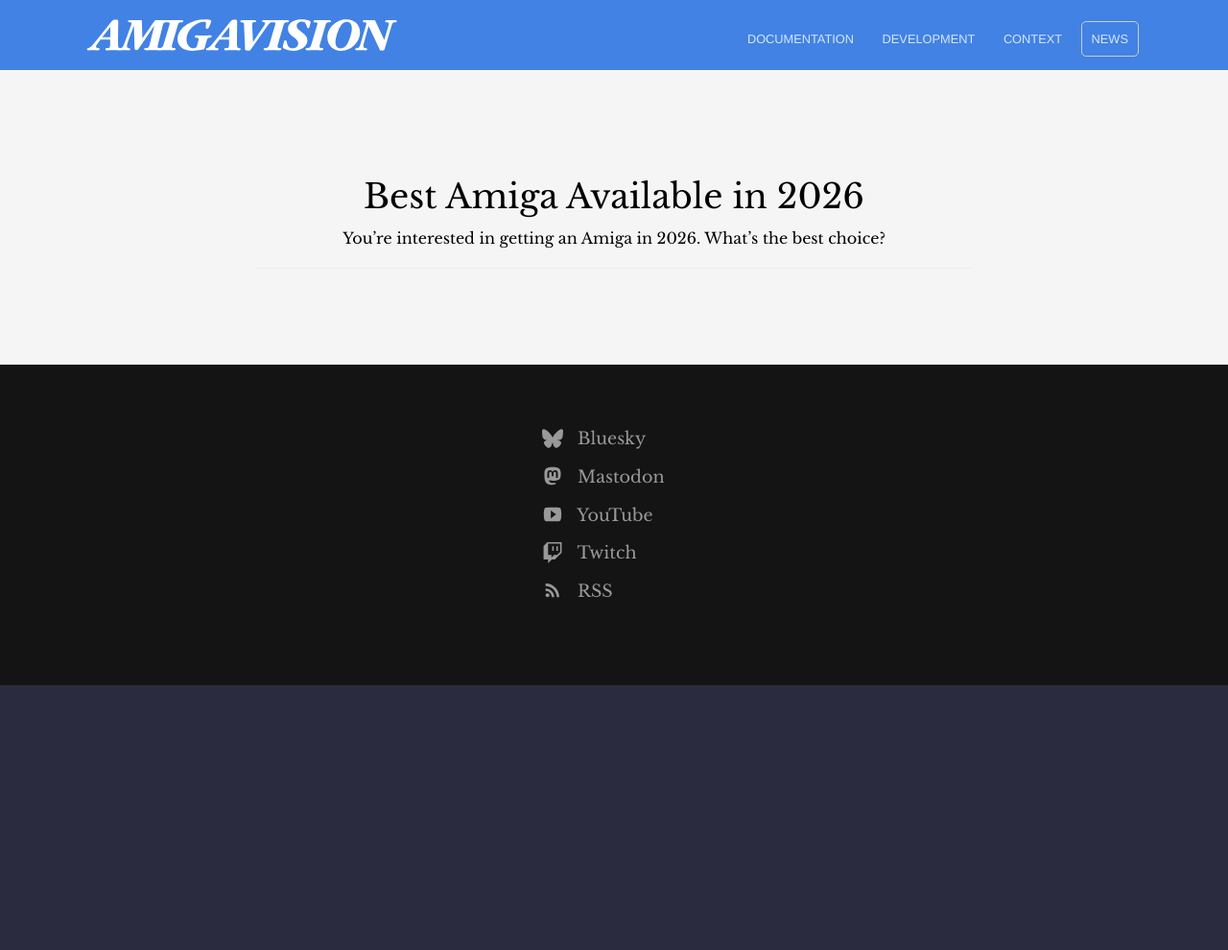
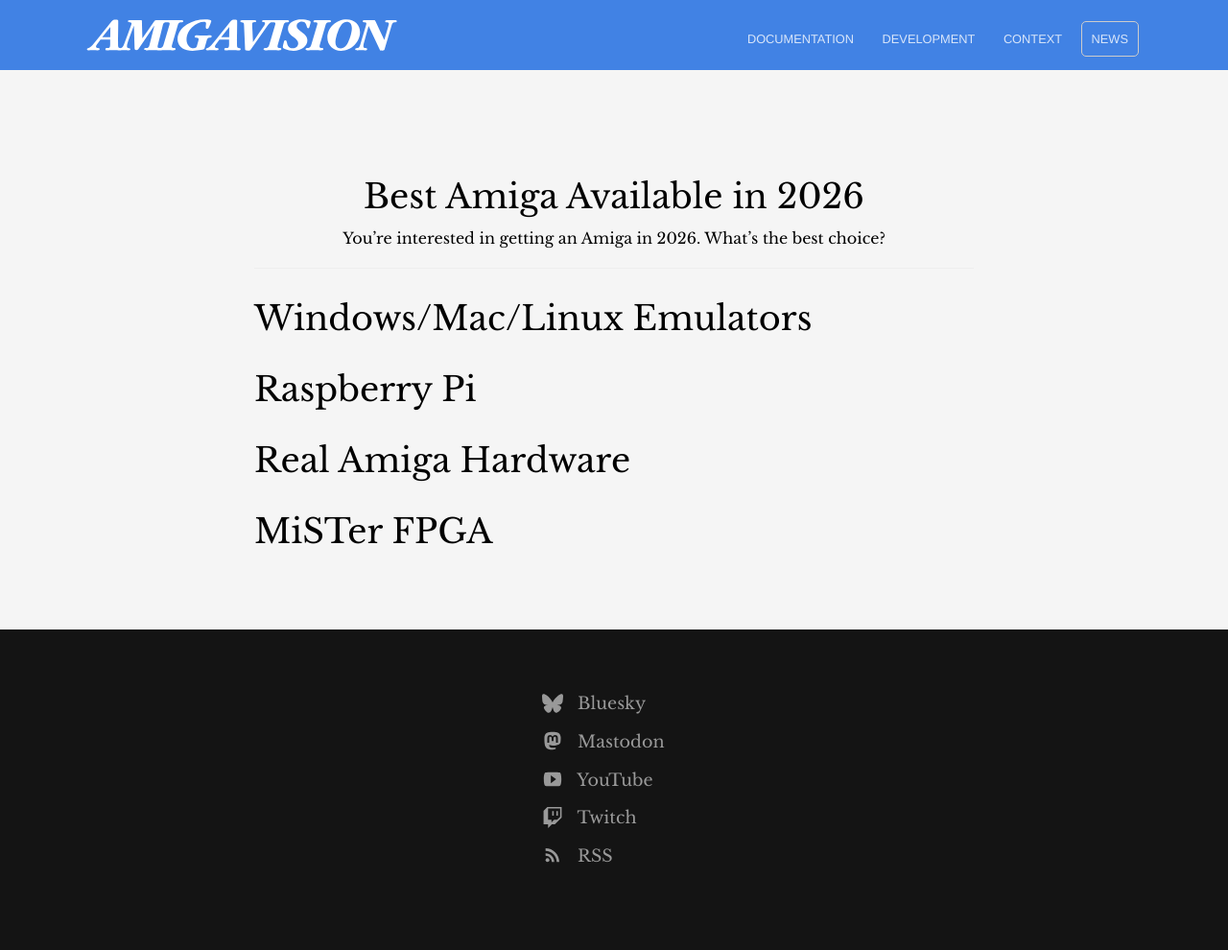
Before and after one commit to amigavision/amigavision.github.io, a Jekyll site: the page built from best.md, in a window 1280 px wide. Shown: the whole page at 96% size. Built offline with Jekyll 4.4.1, drawn with Linux system fonts in a browser that asks for light colours; before the commit the page ends 900 px from its top, so only the background shows below that.

Commit message:
Add outline

```diff
--- a/best.md
+++ b/best.md
@@ -2,3 +2,17 @@
 title: Best Amiga Available in 2026
 description: You’re interested in getting an Amiga in 2026. What’s the best choice?
 ---
+
+## Windows/Mac/Linux Emulators
+
+
+
+## Raspberry Pi
+
+
+
+## Real Amiga Hardware
+
+
+
+## MiSTer FPGA
```
